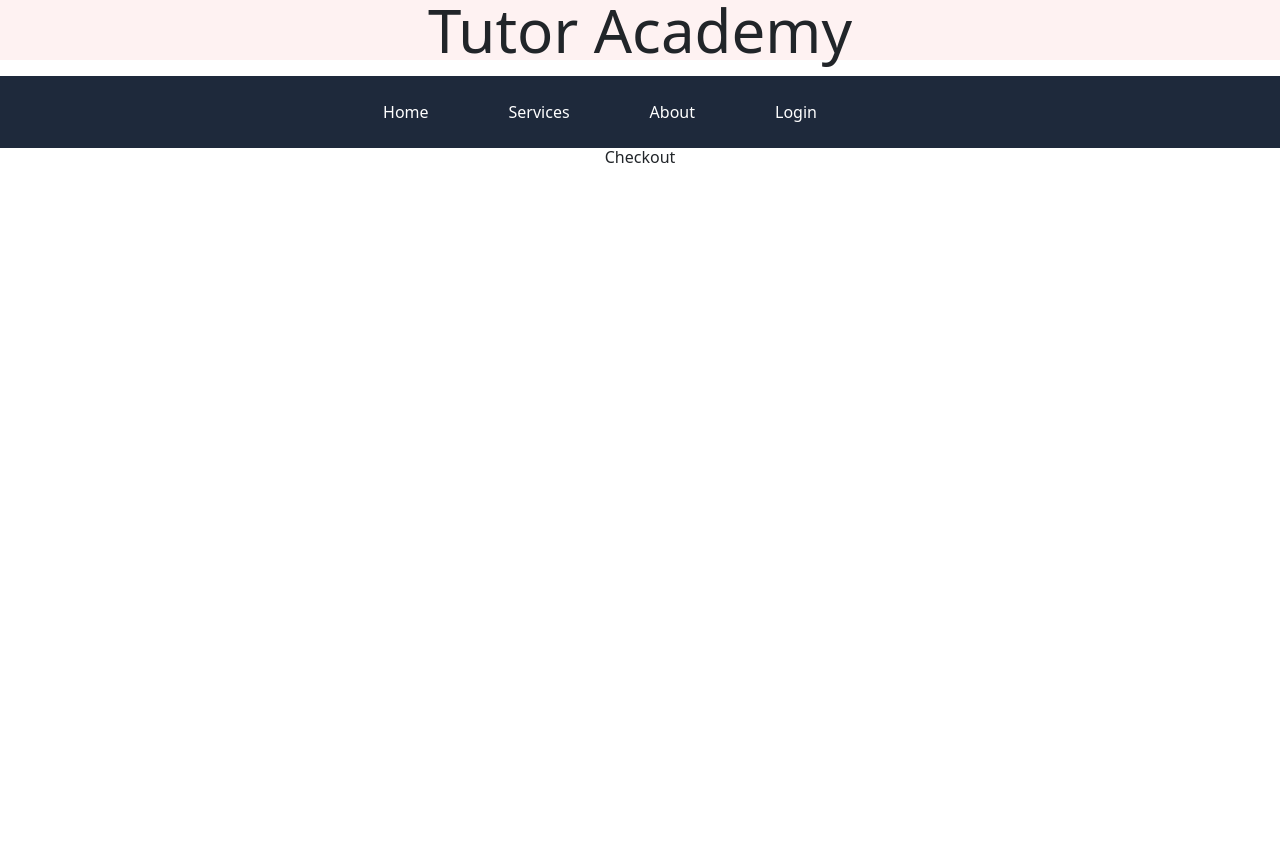
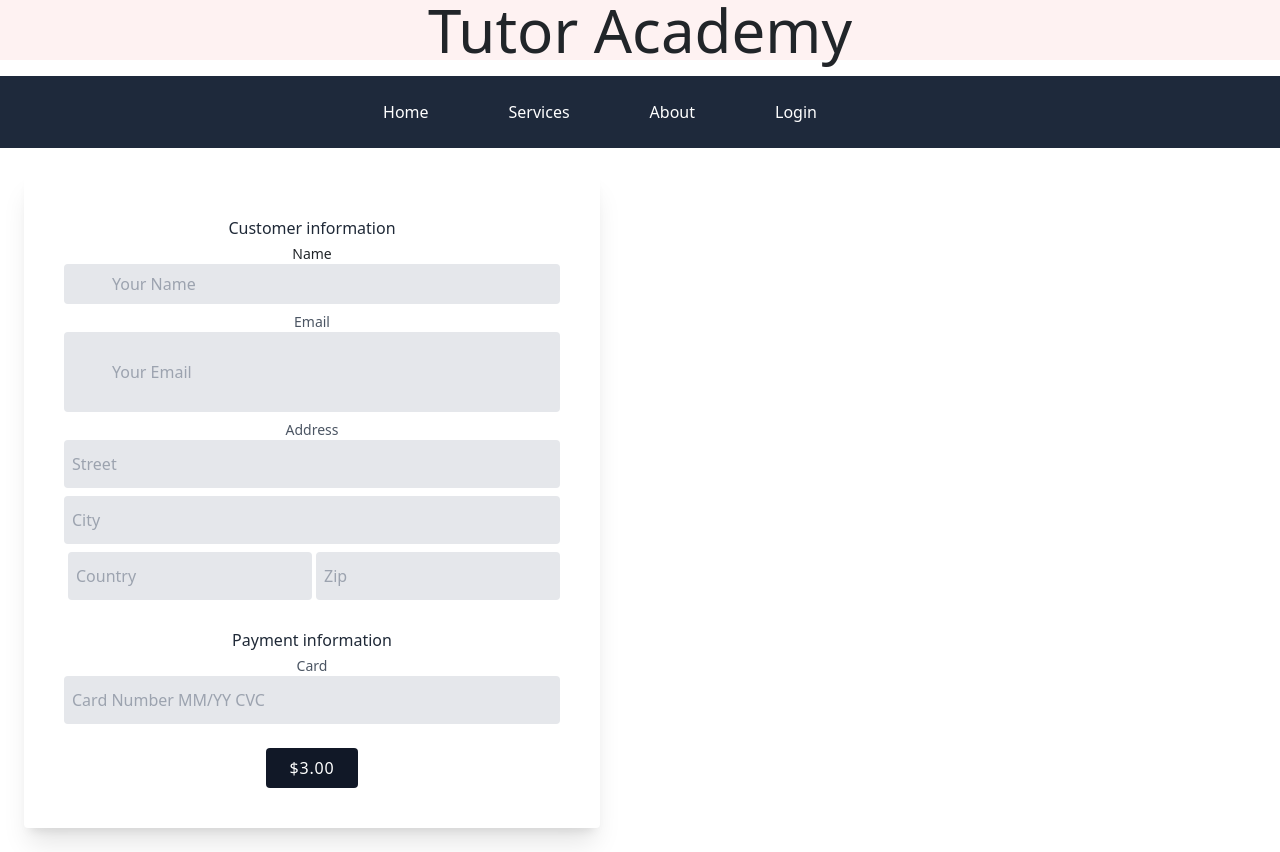
Before and after one commit to Avisheik1721158/tutor-academy, a React (Create React App) app: page /proceed/1 in a window 1280 px wide. Before the commit the page ends 800 px from the top, so only its background shows below. Built offline with nearby package versions, Linux system fonts and the light colour scheme.

Commit message:
checkot done

```diff
--- a/src/App.js
+++ b/src/App.js
@@ -73,7 +73,7 @@
         <Route path='/home' element={<Home />} ></Route>
 
         <Route path='/about' element={<About></About>} ></Route>
-        <Route path='/services/' element={<Services></Services>} ></Route>
+        <Route path='/#services/' element={<Services></Services>} ></Route>
         <Route path='/proceed/:proceedId' element={<Checkout></Checkout>} ></Route>
 
         <Route path='/login' element={<Login></Login>} ></Route>
--- a/src/components/Checkout/Checkout.js
+++ b/src/components/Checkout/Checkout.js
@@ -2,8 +2,43 @@
 
 const Checkout = () => {
     return (
-        <div>
-            <h2> Checkout </h2>
+
+        <div className="leading-loose">
+            <form className="max-w-xl m-4 p-10 bg-white rounded shadow-xl">
+                <p className="text-gray-800 font-medium">Customer information</p>
+                <div className="">
+                    <label className="block text-sm text-gray-00" for="cus_name">Name</label>
+                    <input className="w-full px-5 py-1 text-gray-700 bg-gray-200 rounded" id="cus_name" name="cus_name" type="text" required="" placeholder="Your Name" aria-label="Name"></input>
+                </div>
+                <div className="mt-2">
+                    <label className="block text-sm text-gray-600" for="cus_email">Email</label>
+                    <input className="w-full px-5  py-4 text-gray-700 bg-gray-200 rounded" id="cus_email" name="cus_email" type="text" required="" placeholder="Your Email" aria-label="Email"></input>
+                </div>
+                <div className="mt-2">
+                    <label className=" block text-sm text-gray-600" for="cus_email">Address</label>
+                    <input className="w-full px-2 py-2 text-gray-700 bg-gray-200 rounded" id="cus_email" name="cus_email" type="text" required="" placeholder="Street" aria-label="Email"></input>
+                </div>
+                <div className="mt-2">
+                    <label className="hidden text-sm block text-gray-600" for="cus_email">City</label>
+                    <input className="w-full px-2 py-2 text-gray-700 bg-gray-200 rounded" id="cus_email" name="cus_email" type="text" required="" placeholder="City" aria-label="Email"></input>
+                </div>
+                <div className="inline-block mt-2 w-1/2 pr-1">
+                    <label className="hidden block text-sm text-gray-600" for="cus_email">Country</label>
+                    <input className="w-full px-2 py-2 text-gray-700 bg-gray-200 rounded" id="cus_email" name="cus_email" type="text" required="" placeholder="Country" aria-label="Email"></input>
+                </div>
+                <div className="inline-block mt-2 -mx-1 pl-1 w-1/2">
+                    <label className="hidden block text-sm text-gray-600" for="cus_email">Zip</label>
+                    <input className="w-full px-2 py-2 text-gray-700 bg-gray-200 rounded" id="cus_email" name="cus_email" type="text" required="" placeholder="Zip" aria-label="Email"></input>
+                </div>
+                <p className="mt-4 text-gray-800 font-medium">Payment information</p>
+                <div className="">
+                    <label className="block text-sm text-gray-600" for="cus_name">Card</label>
+                    <input className="w-full px-2 py-2 text-gray-700 bg-gray-200 rounded" id="cus_name" name="cus_name" type="text" required="" placeholder="Card Number MM/YY CVC" aria-label="Name"></input>
+                </div>
+                <div className="mt-4">
+                    <button className="px-4 py-1 text-white font-light tracking-wider bg-gray-900 rounded" type="submit">$3.00</button>
+                </div>
+            </form>
         </div>
     );
 };
--- a/src/components/Home/Home.js
+++ b/src/components/Home/Home.js
@@ -14,7 +14,10 @@
     return (
         <div>
             <Banner></Banner>
+
             <Services></Services>
+
+
             <Footer></Footer>
         </div>
 
--- a/src/components/Navbar/Navbar.js
+++ b/src/components/Navbar/Navbar.js
@@ -8,7 +8,7 @@
             id: 1, name: 'Home', link: '/home'
         },
         {
-            id: 2, name: 'Services', link: '/services'
+            id: 2, name: 'Services', link: '/#services'
         },
 
         {
--- a/src/components/Service/Service.js
+++ b/src/components/Service/Service.js
@@ -4,55 +4,85 @@
 const Service = (props) => {
     const { id, img, name, details } = props.item;
     const navigate = useNavigate();
-    const navigateToCheckout = () => {
+    const navigateToCheckout = (id) => {
         navigate(`/proceed/${id}`);
 
 
     }
     return (
-        <div className="p-10 grid grid-cols-1 sm:grid-cols-1 md:grid-cols-3 lg:grid-cols-3 xl:grid-cols-3 gap-5">
+        // <div className="p-10 grid grid-cols-1 sm:grid-cols-1 md:grid-cols-3 lg:grid-cols-3 xl:grid-cols-3 gap-5">
 
-            <div className="rounded overflow-hidden shadow-lg">
-                <img src={img}></img>
-                <div className="px-6 py-4">
-                    <div className="font-bold text-xl mb-2">{name}</div>
-                    <p className="text-gray-700 text-base">
-                        {details}
+        //     <div className="rounded overflow-hidden shadow-lg">
+        //         <img src={img}></img>
+        //         <div className="px-6 py-4">
+        //             <div className="font-bold text-xl mb-2">{name}</div>
+        //             <p className="text-gray-700 text-base">
+        //                 {details}
+        //             </p>
+        //         </div>
+        //         <div className="px-6 pt-4 pb-2">
+        //             <button onClick={() => navigateToCheckout(id)} className="rounded bg-blue-400 p-2 text-white ">Checkout</button>
+        //         </div>
+        //     </div>
+
+        //     {/* <div className="rounded overflow-hidden shadow-lg">
+        //         <img src={img}></img>
+        //         <div className="px-6 py-4">
+        //             <div className="font-bold text-xl mb-2">{name}</div>
+        //             <p className="text-gray-700 text-base">
+        //                 {details}
+        //             </p>
+        //         </div>
+        //         <div className="px-6 pt-4 pb-2">
+        //             <button className="rounded bg-blue-400 p-2 text-white ">Checkout</button>
+        //         </div>
+        //     </div> */}
+
+
+        //     {/* <div className="rounded overflow-hidden shadow-lg">
+        //         <img src={img}></img>
+        //         <div className="px-6 py-4">
+        //             <div className="font-bold text-xl mb-2">{name}</div>
+        //             <p className="text-gray-700 text-base">
+        //                 {details}
+        //             </p>
+        //         </div>
+        //         <div className="px-6 pt-4 pb-2">
+        //             <button className="rounded bg-blue-400 p-2 text-white ">Checkout</button>
+        //         </div>
+        //     </div> */}
+
+        // </div>
+        <div className="p-10">
+
+            <div className=" w-full lg:max-w-full lg:flex">
+
+            </div>
+            <div className="border-r border-b border-l border-gray-400 lg:border-l-0 lg:border-t lg:border-gray-400 bg-white rounded-b lg:rounded-b-none lg:rounded-r p-4 flex flex-col justify-between leading-normal">
+                <div className="mb-8">
+                    <p className="text-sm text-gray-600 flex items-center">
+                        <svg className="fill-current text-gray-500 w-3 h-3 mr-2" xmlns="http://www.w3.org/2000/svg" viewBox="0 0 20 20">
+                            <path d="M4 8V6a6 6 0 1 1 12 0v2h1a2 2 0 0 1 2 2v8a2 2 0 0 1-2 2H3a2 2 0 0 1-2-2v-8c0-1.1.9-2 2-2h1zm5 6.73V17h2v-2.27a2 2 0 1 0-2 0zM7 6v2h6V6a3 3 0 0 0-6 0z" />
+                        </svg>
+                        Members only
                     </p>
+                    <div className="text-gray-900 font-bold text-xl mb-2">{name}</div>
+                    <p className="text-gray-700 text-base">{details}</p>
+                </div>
+                <div className="flex items-center">
+                    <img className='w-25' src={img} alt=''></img>
+                    <div className="text-sm">
+                        <p className="text-gray-900 leading-none mx-5">Avisheik Barua</p>
+                        <p className="text-gray-600">Lecturer (Science)
+                        </p>
+                    </div>
                 </div>
                 <div className="px-6 pt-4 pb-2">
-                    <button onCLick={() => navigateToCheckout(id)} className="rounded bg-blue-400 p-2 text-white ">Checkout</button>
+                    <button onClick={() => navigateToCheckout(id)} className="rounded bg-blue-400 p-2 text-white ">Checkout</button>
                 </div>
             </div>
+        </div>
 
-            {/* <div className="rounded overflow-hidden shadow-lg">
-                <img src={img}></img>
-                <div className="px-6 py-4">
-                    <div className="font-bold text-xl mb-2">{name}</div>
-                    <p className="text-gray-700 text-base">
-                        {details}
-                    </p>
-                </div>
-                <div className="px-6 pt-4 pb-2">
-                    <button className="rounded bg-blue-400 p-2 text-white ">Checkout</button>
-                </div>
-            </div> */}
-
-
-            {/* <div className="rounded overflow-hidden shadow-lg">
-                <img src={img}></img>
-                <div className="px-6 py-4">
-                    <div className="font-bold text-xl mb-2">{name}</div>
-                    <p className="text-gray-700 text-base">
-                        {details}
-                    </p>
-                </div>
-                <div className="px-6 pt-4 pb-2">
-                    <button className="rounded bg-blue-400 p-2 text-white ">Checkout</button>
-                </div>
-            </div> */}
-
-        </div>
     );
 };
 
--- a/src/components/Services/Services.js
+++ b/src/components/Services/Services.js
@@ -62,7 +62,8 @@
 
     ]
     return (
-        <div>
+        <div id="services" className='container'>
+            <h1 className='text-success text-center mt-5'> My Services</h1>
             {
                 items.map(item => <Service key={item.id} item={item} ></Service>)
             }
--- a/src/index.js
+++ b/src/index.js
@@ -4,6 +4,7 @@
 import App from './App';
 import reportWebVitals from './reportWebVitals';
 import { BrowserRouter } from 'react-router-dom';
+
 
 
 ReactDOM.render(
@@ -18,14 +19,7 @@
 
 
 
-const root = ReactDOM.createRoot(document.getElementById('root'));
-root.render(
-  <BrowserRouter>
-    <React.StrictMode>
-      <App />
-    </React.StrictMode></BrowserRouter>
 
-);
 
 // If you want to start measuring performance in your app, pass a function
 // to log results (for example: reportWebVitals(console.log))
```
